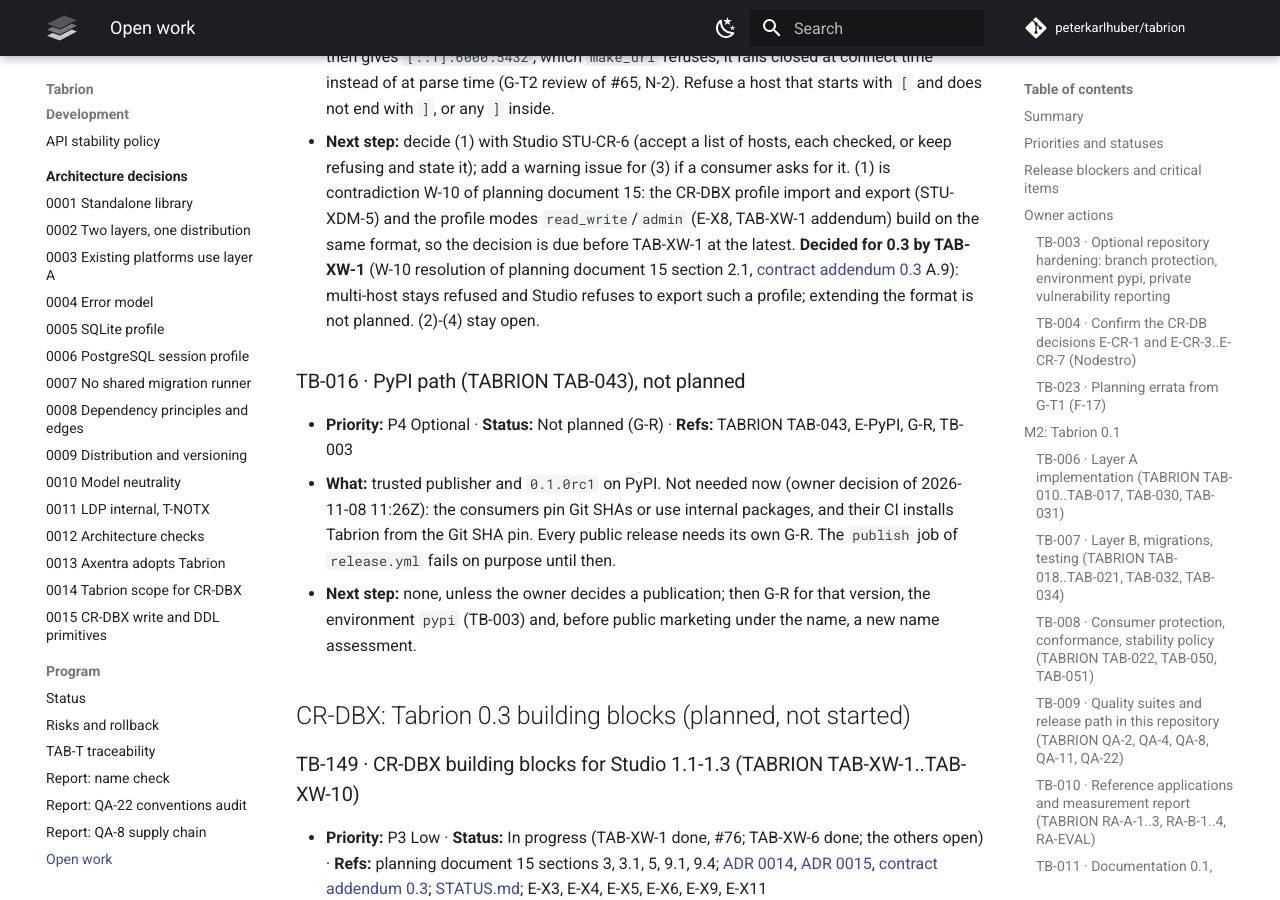
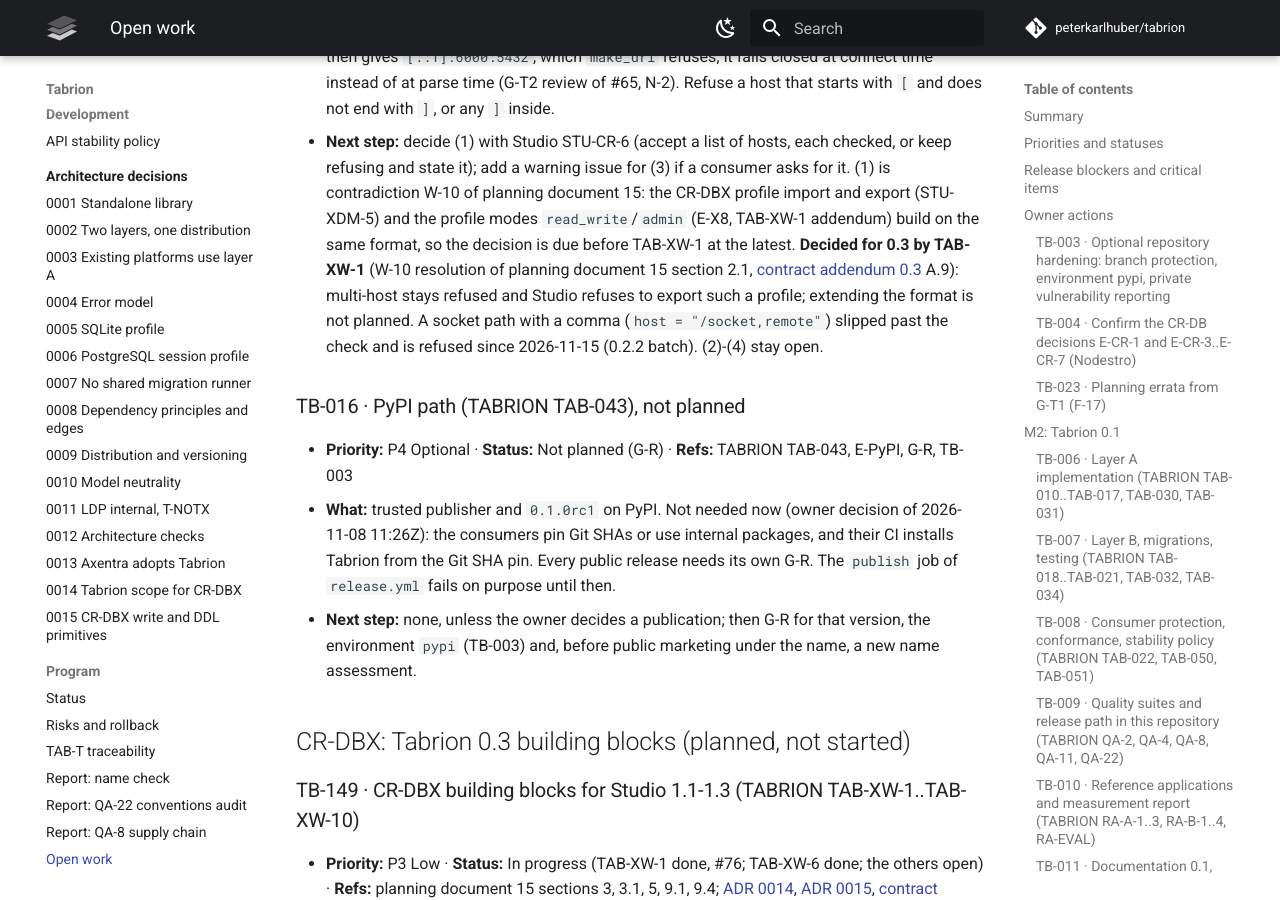
Before and after one commit to peterkarlhuber/tabrion, an MkDocs documentation site: the page built from docs/TODO.md, in a window 1280 px wide and 900 px high, scrolled down 18593 px. Built offline with MkDocs 1.6.1 and Material for MkDocs 9.7.7, drawn with Linux system fonts in a browser that asks for light colours; comment, search, counter and statistics services are not loaded.

Commit message:
Refuse a comma in a profile socket-path host (TB-148, W-10)
profilefile.host() returned a value that starts with "/" before the
refused-character check, so a comma slipped through. libpq reads a
comma as a host list. A comma is now refused first.

Co-Authored-By: Claude Opus 5.5 <noreply@anthropic.com>
Claude-Session: https://claude.ai/code/session_011tY7TAans48GbZAuavtHPL

```diff
--- a/docs/TODO.md
+++ b/docs/TODO.md
@@ -576,8 +576,9 @@ required (owner decision of 2026-11-08 11:26Z).
   CR-DBX profile import and export (STU-XDM-5) and the profile modes `read_write`/`admin` (E-X8, TAB-XW-1 addendum)
   build on the same format, so the decision is due before TAB-XW-1 at the latest. **Decided for 0.3 by TAB-XW-1**
   (W-10 resolution of planning document 15 section 2.1, [contract addendum 0.3](api/contract-0.3-addendum.md) A.9):
-  multi-host stays refused and Studio refuses to export such a profile; extending the format is not planned. (2)-(4)
-  stay open.
+  multi-host stays refused and Studio refuses to export such a profile; extending the format is not planned. A
+  socket path with a comma (`host = "/socket,remote"`) slipped past the check and is refused since 2026-11-15
+  (0.2.2 batch). (2)-(4) stay open.
 
 ### TB-016 · PyPI path (TABRION TAB-043), not planned
 
```
Also changed, not shown: CHANGELOG.md (+3 -0 lines), docs/api/contract.md (+2 -1 lines), 2 other files.
